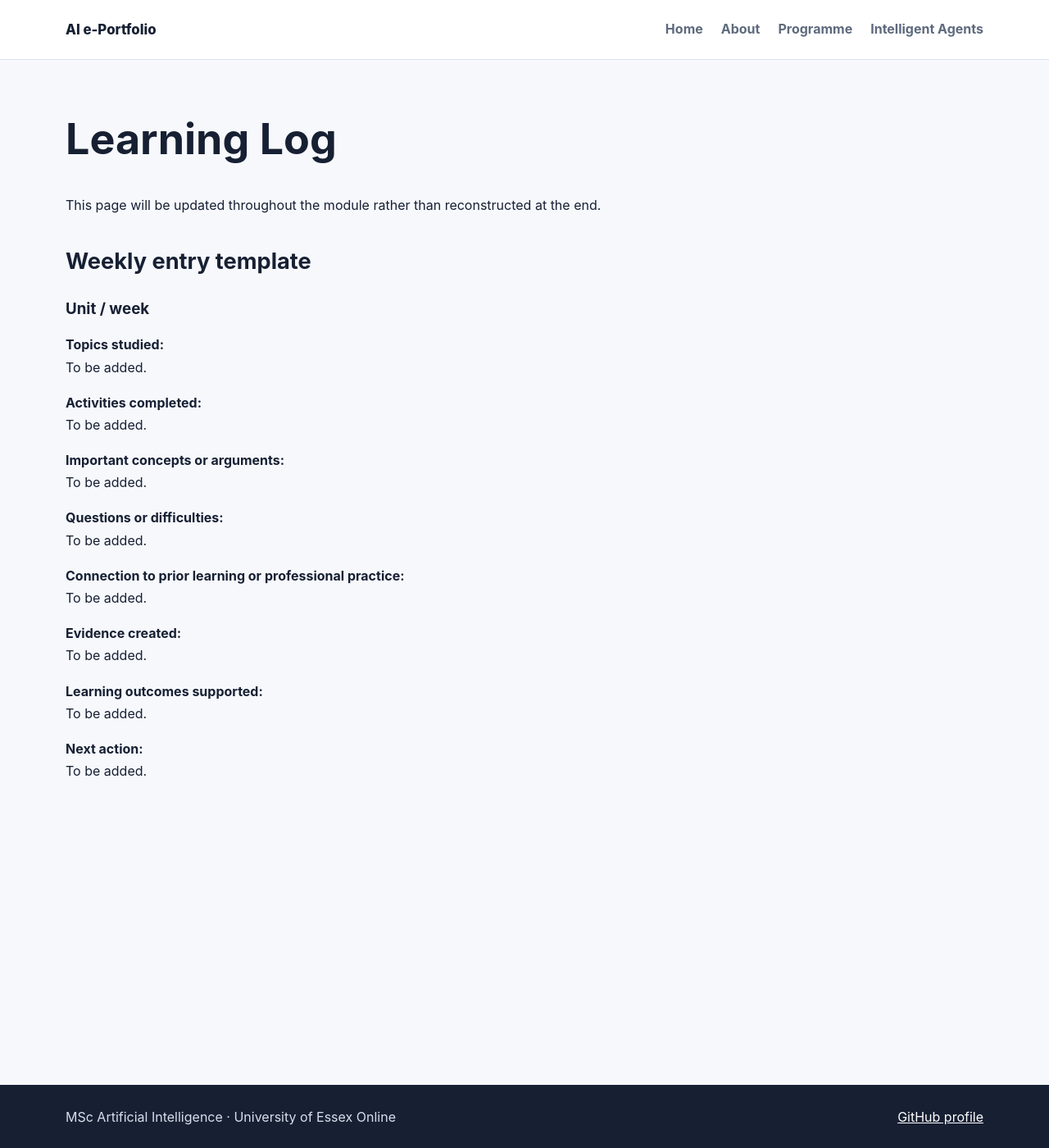
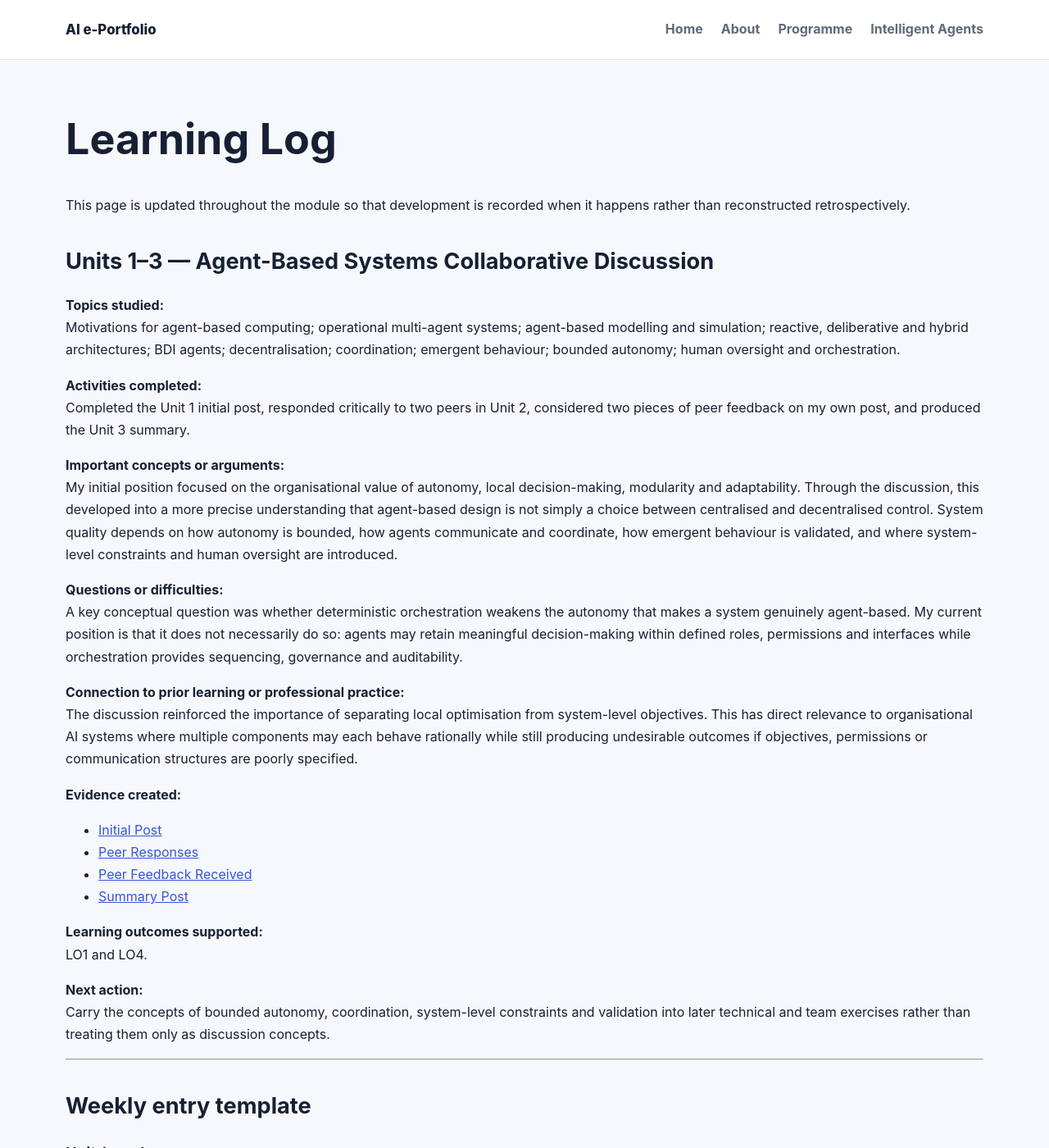
Before and after one commit to Monogios1996/Monogios1996.github.io, a Jekyll site: the page built from modules/intelligent-agents/learning-log.md, in a window 1280 px wide and 1400 px high. Shown: the whole window at 82% size. Built offline with Jekyll 4.4.1, drawn with Linux system fonts in a browser that asks for light colours.

Commit message:
Add Units 1–3 learning log entry

```diff
--- a/modules/intelligent-agents/learning-log.md
+++ b/modules/intelligent-agents/learning-log.md
@@ -5,7 +5,38 @@ permalink: /modules/intelligent-agents/learning-log/
 
 # Learning Log
 
-This page will be updated throughout the module rather than reconstructed at the end.
+This page is updated throughout the module so that development is recorded when it happens rather than reconstructed retrospectively.
+
+## Units 1–3 — Agent-Based Systems Collaborative Discussion
+
+**Topics studied:**
+Motivations for agent-based computing; operational multi-agent systems; agent-based modelling and simulation; reactive, deliberative and hybrid architectures; BDI agents; decentralisation; coordination; emergent behaviour; bounded autonomy; human oversight and orchestration.
+
+**Activities completed:**
+Completed the Unit 1 initial post, responded critically to two peers in Unit 2, considered two pieces of peer feedback on my own post, and produced the Unit 3 summary.
+
+**Important concepts or arguments:**
+My initial position focused on the organisational value of autonomy, local decision-making, modularity and adaptability. Through the discussion, this developed into a more precise understanding that agent-based design is not simply a choice between centralised and decentralised control. System quality depends on how autonomy is bounded, how agents communicate and coordinate, how emergent behaviour is validated, and where system-level constraints and human oversight are introduced.
+
+**Questions or difficulties:**
+A key conceptual question was whether deterministic orchestration weakens the autonomy that makes a system genuinely agent-based. My current position is that it does not necessarily do so: agents may retain meaningful decision-making within defined roles, permissions and interfaces while orchestration provides sequencing, governance and auditability.
+
+**Connection to prior learning or professional practice:**
+The discussion reinforced the importance of separating local optimisation from system-level objectives. This has direct relevance to organisational AI systems where multiple components may each behave rationally while still producing undesirable outcomes if objectives, permissions or communication structures are poorly specified.
+
+**Evidence created:**
+- [Initial Post]({{ '/modules/intelligent-agents/evidence/discussions/unit-01-agent-based-systems-initial-post/' | relative_url }})
+- [Peer Responses]({{ '/modules/intelligent-agents/evidence/discussions/unit-02-peer-responses/' | relative_url }})
+- [Peer Feedback Received]({{ '/modules/intelligent-agents/evidence/discussions/unit-02-feedback-received/' | relative_url }})
+- [Summary Post]({{ '/modules/intelligent-agents/evidence/discussions/unit-03-summary-post/' | relative_url }})
+
+**Learning outcomes supported:**
+LO1 and LO4.
+
+**Next action:**
+Carry the concepts of bounded autonomy, coordination, system-level constraints and validation into later technical and team exercises rather than treating them only as discussion concepts.
+
+---
 
 ## Weekly entry template
 
```
